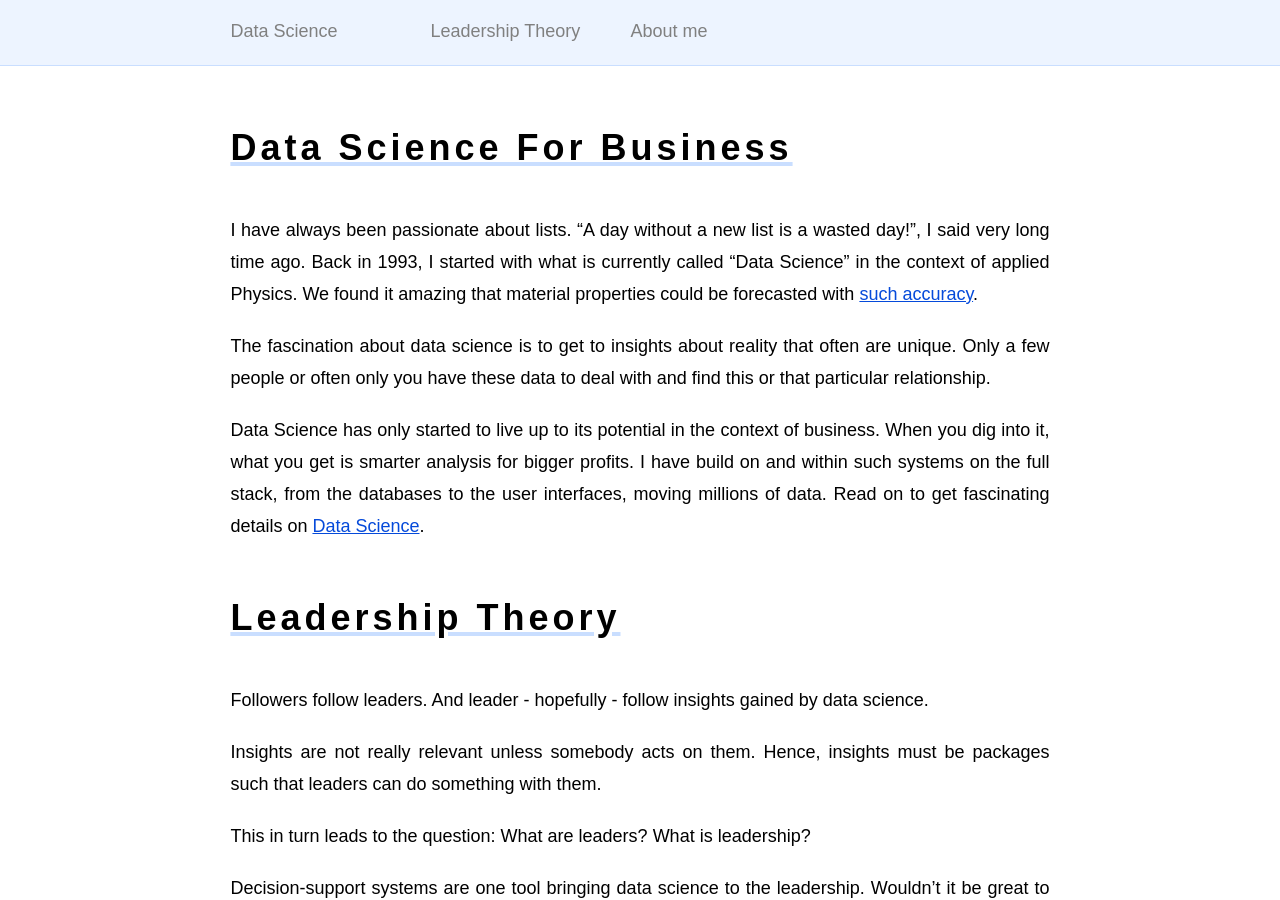
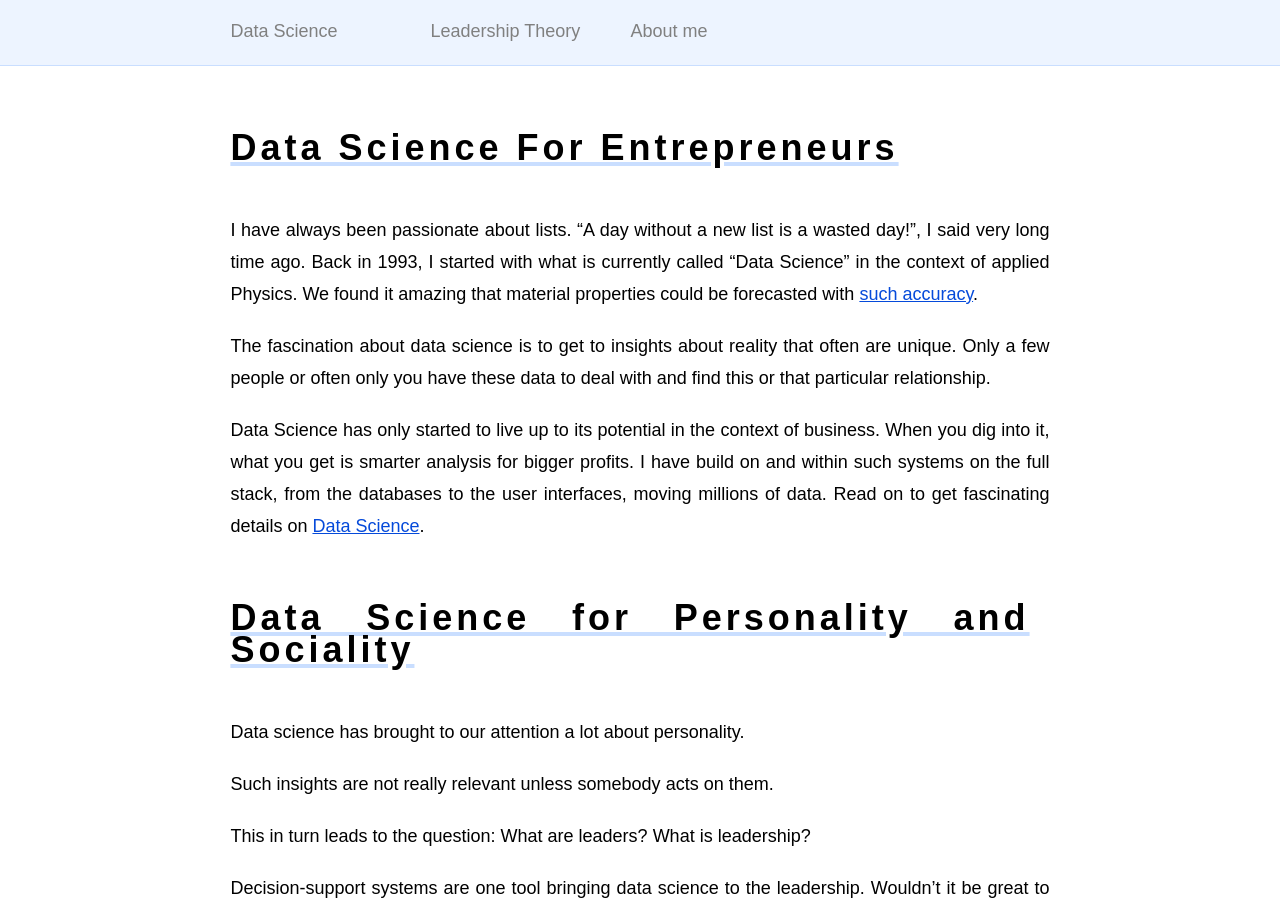
Before and after one commit to MaSe69/mase, a Jekyll site: the page built from index.md, in a window 1280 px wide and 900 px high. Built offline with Jekyll 4.4.1, drawn with Linux system fonts in a browser that asks for light colours.

Commit message:
Front page changes

```diff
--- a/index.md
+++ b/index.md
@@ -4,7 +4,7 @@ title: Dr. Marcus Semling
 permalink: /index
 ---
 
-# Data Science For Business
+# Data Science For Entrepreneurs
 
 I have always been passionate about lists. "A day without a new list is a wasted day!", I said very long time ago. Back in 1993, I started with what is currently called "Data Science" in the context of applied Physics.
 We found it amazing that material properties could be forecasted with [such accuracy](https://doi.org/10.1002/(SICI)1099-128X(199709/10)11:5<403::AID-CEM485>3.0.CO;2-L). <br/>
@@ -14,11 +14,11 @@ The fascination about data science is to get to insights about reality that ofte
 Data Science has only started to live up to its potential in the context of business. When you dig into it, what you get is smarter analysis for bigger profits. I have build on and within such systems on the full stack, from the databases to the user interfaces, moving millions of data. Read on to get fascinating details on [Data Science](datascience).
 
 
-# Leadership Theory
+# Data Science for Personality and Sociality
 
-Followers follow leaders. And leader - hopefully - follow insights gained by data science.<br/>
+Data science has brought to our attention a lot about personality. <br/>
 
-Insights are not really relevant unless somebody acts on them. Hence, insights must be packages such that leaders can do something with them.<br/>
+Such insights are not really relevant unless somebody acts on them.
 
 This in turn leads to the question: What are leaders? What is leadership?<br/>
 
```
